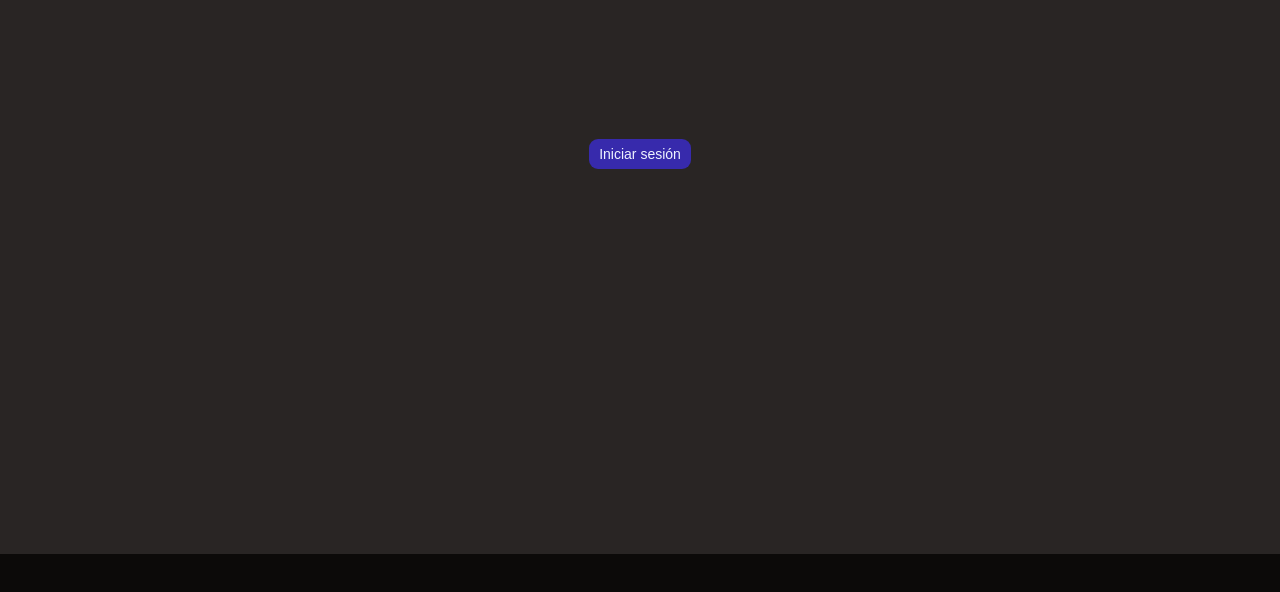
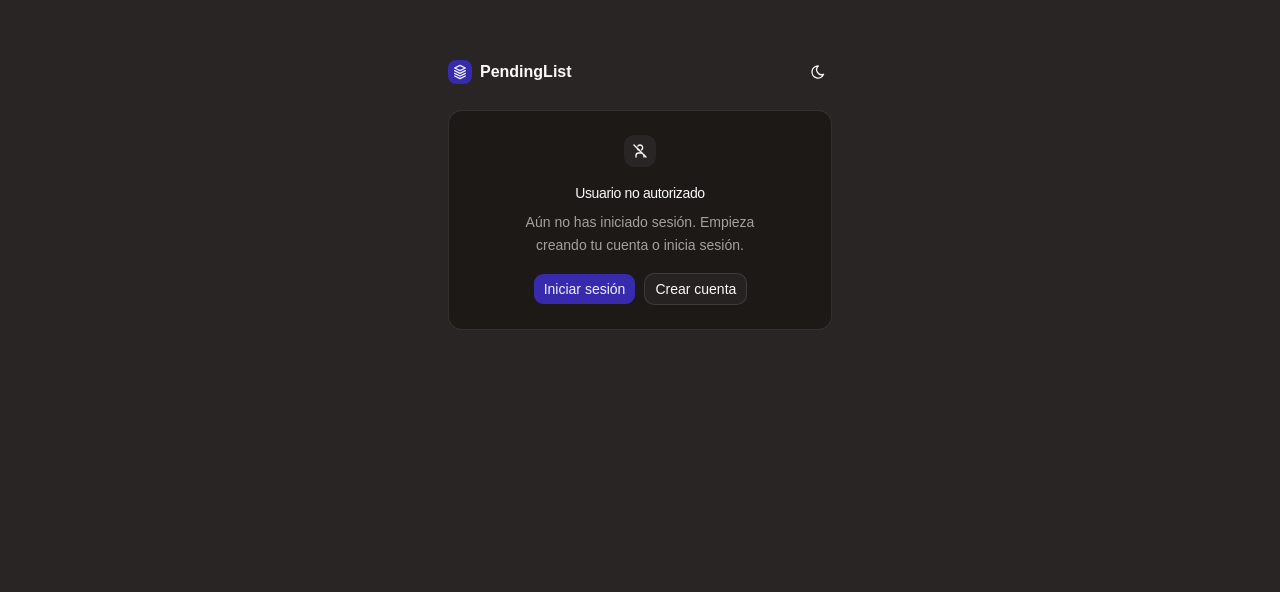
Before and after one commit to caroWD/pendinglist, a React (Vite) app in the folder packages/frontend/: page / in a window 1280 px wide. Shown: the part 246-838 px from the top of the page. Before the commit the page ends 800 px from the top, so only its background shows below. Built offline with nearby package versions, Linux system fonts and the light colour scheme.

Commit message:
feat(packages/frontend): add user not found page

```diff
--- /dev/null
+++ b/packages/frontend/src/components/auth/UserNotFound.tsx
@@ -0,0 +1,60 @@
+import { IconStack3, IconUserOff } from '@tabler/icons-react'
+import { NavLink, useNavigate } from 'react-router'
+import { DarkModeToggle } from '../globals/DarkModeToggle'
+import {
+  Empty,
+  EmptyContent,
+  EmptyDescription,
+  EmptyHeader,
+  EmptyMedia,
+  EmptyTitle,
+} from '../ui/empty'
+import { Button } from '../ui/button'
+
+export const UserNotFound = () => {
+  const navigate = useNavigate()
+
+  return (
+    <div className="flex min-h-svh flex-col items-center justify-center gap-6 bg-muted p-6 md:p-10">
+      <div className="flex w-full max-w-sm flex-col gap-6">
+        <div className="flex gap-6 justify-between">
+          <NavLink
+            to="/"
+            className="flex items-center gap-2 self-center font-bold"
+          >
+            <div className="flex size-6 items-center justify-center rounded-md bg-primary text-primary-foreground">
+              <IconStack3 className="size-4" />
+            </div>
+            PendingList
+          </NavLink>
+          <DarkModeToggle />
+        </div>
+        <Empty className="dark:bg-stone-900 bg-white border border-solid">
+          <EmptyHeader>
+            <EmptyMedia variant="icon">
+              <IconUserOff />
+            </EmptyMedia>
+            <EmptyTitle>Usuario no autorizado</EmptyTitle>
+            <EmptyDescription>
+              Aún no has iniciado sesión. Empieza creando tu cuenta o inicia
+              sesión.
+            </EmptyDescription>
+          </EmptyHeader>
+          <EmptyContent className="flex-row justify-center gap-2">
+            <Button onClick={() => navigate('/auth', { viewTransition: true })}>
+              Iniciar sesión
+            </Button>
+            <Button
+              variant="outline"
+              onClick={() =>
+                navigate('/auth/register', { viewTransition: true })
+              }
+            >
+              Crear cuenta
+            </Button>
+          </EmptyContent>
+        </Empty>
+      </div>
+    </div>
+  )
+}
--- /dev/null
+++ b/packages/frontend/src/components/ui/empty.tsx
@@ -0,0 +1,104 @@
+import { cva, type VariantProps } from "class-variance-authority"
+
+import { cn } from "@/lib/utils"
+
+function Empty({ className, ...props }: React.ComponentProps<"div">) {
+  return (
+    <div
+      data-slot="empty"
+      className={cn(
+        "flex w-full min-w-0 flex-1 flex-col items-center justify-center gap-4 rounded-xl border-dashed p-6 text-center text-balance",
+        className
+      )}
+      {...props}
+    />
+  )
+}
+
+function EmptyHeader({ className, ...props }: React.ComponentProps<"div">) {
+  return (
+    <div
+      data-slot="empty-header"
+      className={cn("flex max-w-sm flex-col items-center gap-2", className)}
+      {...props}
+    />
+  )
+}
+
+const emptyMediaVariants = cva(
+  "mb-2 flex shrink-0 items-center justify-center [&_svg]:pointer-events-none [&_svg]:shrink-0",
+  {
+    variants: {
+      variant: {
+        default: "bg-transparent",
+        icon: "flex size-8 shrink-0 items-center justify-center rounded-lg bg-muted text-foreground [&_svg:not([class*='size-'])]:size-4",
+      },
+    },
+    defaultVariants: {
+      variant: "default",
+    },
+  }
+)
+
+function EmptyMedia({
+  className,
+  variant = "default",
+  ...props
+}: React.ComponentProps<"div"> & VariantProps<typeof emptyMediaVariants>) {
+  return (
+    <div
+      data-slot="empty-icon"
+      data-variant={variant}
+      className={cn(emptyMediaVariants({ variant, className }))}
+      {...props}
+    />
+  )
+}
+
+function EmptyTitle({ className, ...props }: React.ComponentProps<"div">) {
+  return (
+    <div
+      data-slot="empty-title"
+      className={cn(
+        "font-heading text-sm font-medium tracking-tight",
+        className
+      )}
+      {...props}
+    />
+  )
+}
+
+function EmptyDescription({ className, ...props }: React.ComponentProps<"p">) {
+  return (
+    <div
+      data-slot="empty-description"
+      className={cn(
+        "text-sm/relaxed text-muted-foreground [&>a]:underline [&>a]:underline-offset-4 [&>a:hover]:text-primary",
+        className
+      )}
+      {...props}
+    />
+  )
+}
+
+function EmptyContent({ className, ...props }: React.ComponentProps<"div">) {
+  return (
+    <div
+      data-slot="empty-content"
+      className={cn(
+        "flex w-full max-w-sm min-w-0 flex-col items-center gap-2.5 text-sm text-balance",
+        className
+      )}
+      {...props}
+    />
+  )
+}
+
+export {
+  Empty,
+  EmptyHeader,
+  EmptyTitle,
+  EmptyDescription,
+  EmptyContent,
+  EmptyMedia,
+}
--- a/packages/frontend/src/pages/dashboard/AppLayout.tsx
+++ b/packages/frontend/src/pages/dashboard/AppLayout.tsx
@@ -1,21 +1,12 @@
-import { Button } from '@/components/ui/button'
+import { UserNotFound } from '@/components/auth/UserNotFound'
 import { useUserData } from '@/contexts/user-data/useUserData'
-import { useNavigate } from 'react-router'
 
 export const AppLayout = () => {
   const { userData } = useUserData()
 
-  const navigate = useNavigate()
-
   return (
     <div className="flex min-h-svh flex-col items-center justify-center gap-6 bg-muted p-6 md:p-10">
-      {!userData ? (
-        <Button onClick={() => navigate('/auth', { viewTransition: true })}>
-          Iniciar sesión
-        </Button>
-      ) : (
-        <p>{JSON.stringify(userData)}</p>
-      )}
+      {!userData ? <UserNotFound /> : <p>{JSON.stringify(userData)}</p>}
     </div>
   )
 }
```
